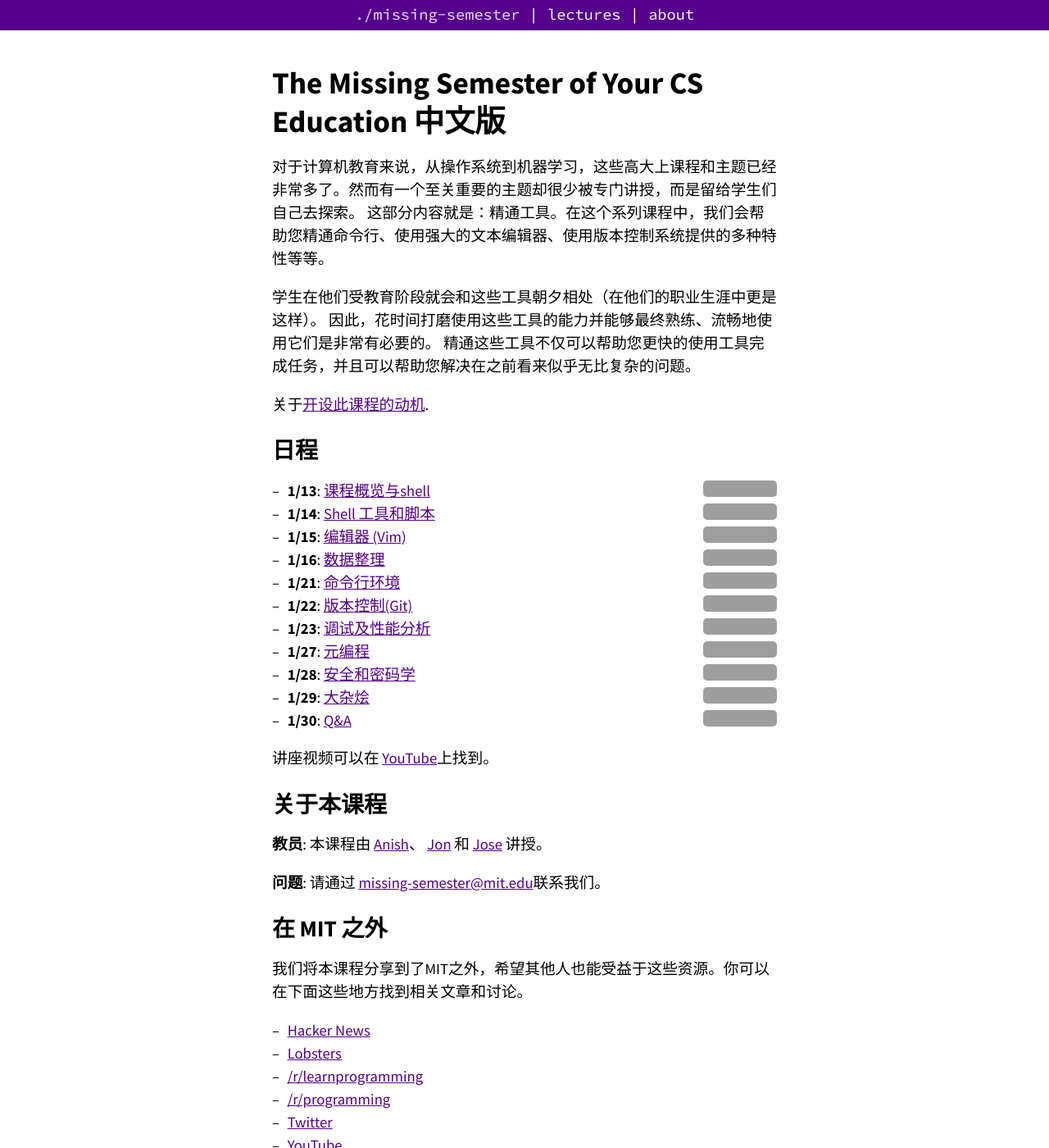
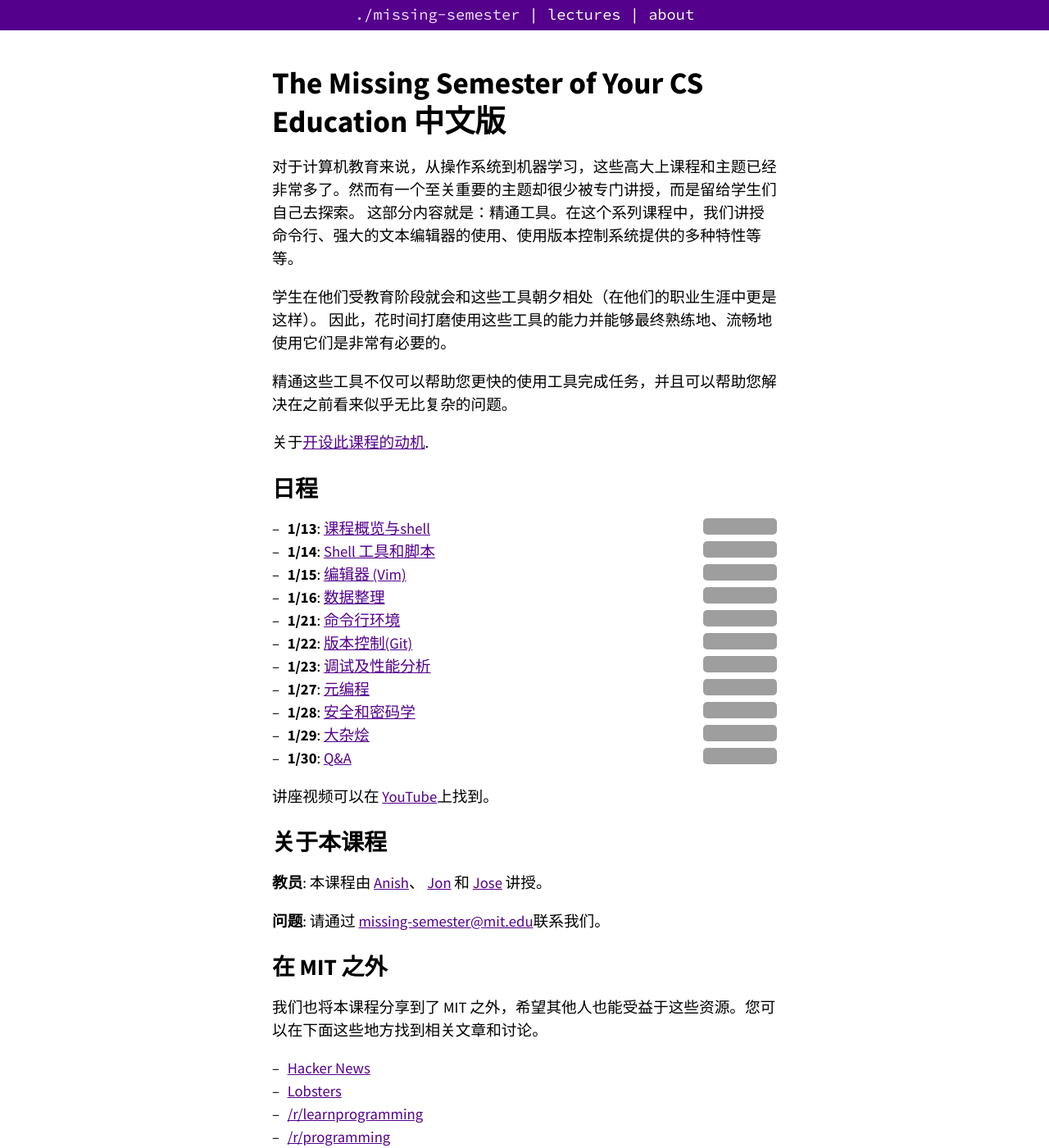
Before and after one commit to missing-semester-cn/missing-semester-cn.github.io, a Jekyll site: the page built from index.md, in a window 1280 px wide and 1400 px high, cut to the strip 0-1400 px from the top of the window. Shown: the whole strip at 82% size. Built offline with Jekyll 4.4.1, drawn with Linux system fonts in a browser that asks for light colours; some of the changed text lies outside the part shown; grey boxes are pictures that could not be loaded.

Commit message:
small changes in index like remove the translator name

```diff
--- a/index.md
+++ b/index.md
@@ -4,10 +4,11 @@
 ---
 
 对于计算机教育来说，从操作系统到机器学习，这些高大上课程和主题已经非常多了。然而有一个至关重要的主题却很少被专门讲授，而是留给学生们自己去探索。
-这部分内容就是：精通工具。在这个系列课程中，我们会帮助您精通命令行、使用强大的文本编辑器、使用版本控制系统提供的多种特性等等。
+这部分内容就是：精通工具。在这个系列课程中，我们讲授命令行、强大的文本编辑器的使用、使用版本控制系统提供的多种特性等等。
 
 学生在他们受教育阶段就会和这些工具朝夕相处（在他们的职业生涯中更是这样）。
-因此，花时间打磨使用这些工具的能力并能够最终熟练、流畅地使用它们是非常有必要的。
+因此，花时间打磨使用这些工具的能力并能够最终熟练地、流畅地使用它们是非常有必要的。
+
 精通这些工具不仅可以帮助您更快的使用工具完成任务，并且可以帮助您解决在之前看来似乎无比复杂的问题。
 
 
@@ -53,7 +54,7 @@
 
 # 在 MIT 之外
 
-我们将本课程分享到了MIT之外，希望其他人也能受益于这些资源。你可以在下面这些地方找到相关文章和讨论。
+我们也将本课程分享到了 MIT 之外，希望其他人也能受益于这些资源。您可以在下面这些地方找到相关文章和讨论。
 
  - [Hacker News](https://news.ycombinator.com/item?id=22226380)
  - [Lobsters](https://lobste.rs/s/ti1k98/missing_semester_your_cs_education_mit)
@@ -64,14 +65,11 @@
 
 ## 致谢
 
-感谢 Elaine Mello, Jim Cain 以及 [MIT Open
-Learning](https://openlearning.mit.edu/) 帮助我们录制讲座视频。
+感谢 Elaine Mello, Jim Cain 以及 [MIT Open Learning](https://openlearning.mit.edu/) 帮助我们录制讲座视频。
 
-感谢 Anthony Zolnik 和 [MIT
-AeroAstro](https://aeroastro.mit.edu/) 提供 A/V 设备。
+感谢 Anthony Zolnik 和 [MIT AeroAstro](https://aeroastro.mit.edu/) 提供 A/V 设备。
 
-感谢 Brandi Adams 和
-[MIT EECS](https://www.eecs.mit.edu/) 对本课程的支持。
+感谢 Brandi Adams 和 [MIT EECS](https://www.eecs.mit.edu/) 对本课程的支持。
 
 
 
```
Also changed, not shown: other parts of index.md (+0 -1 lines).
